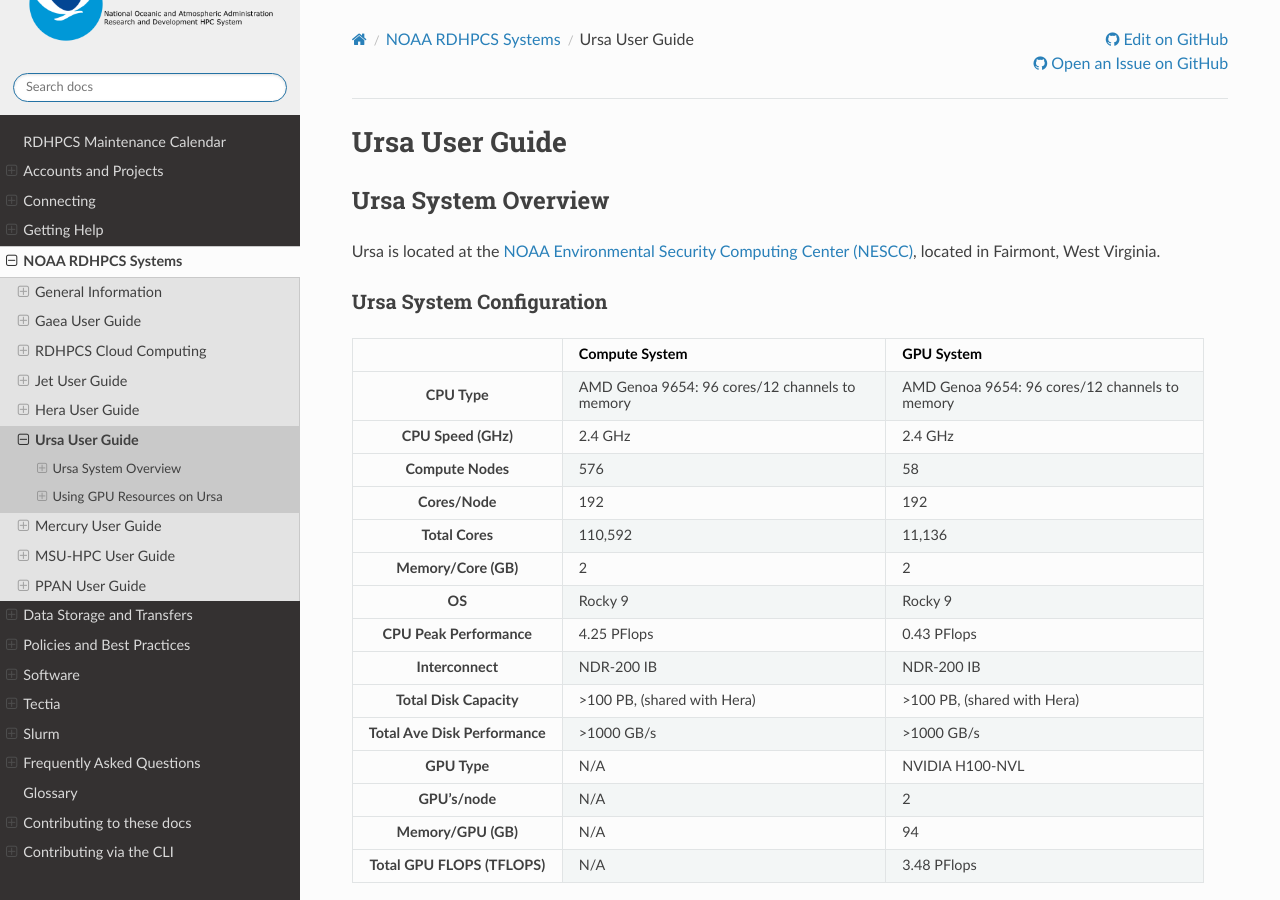
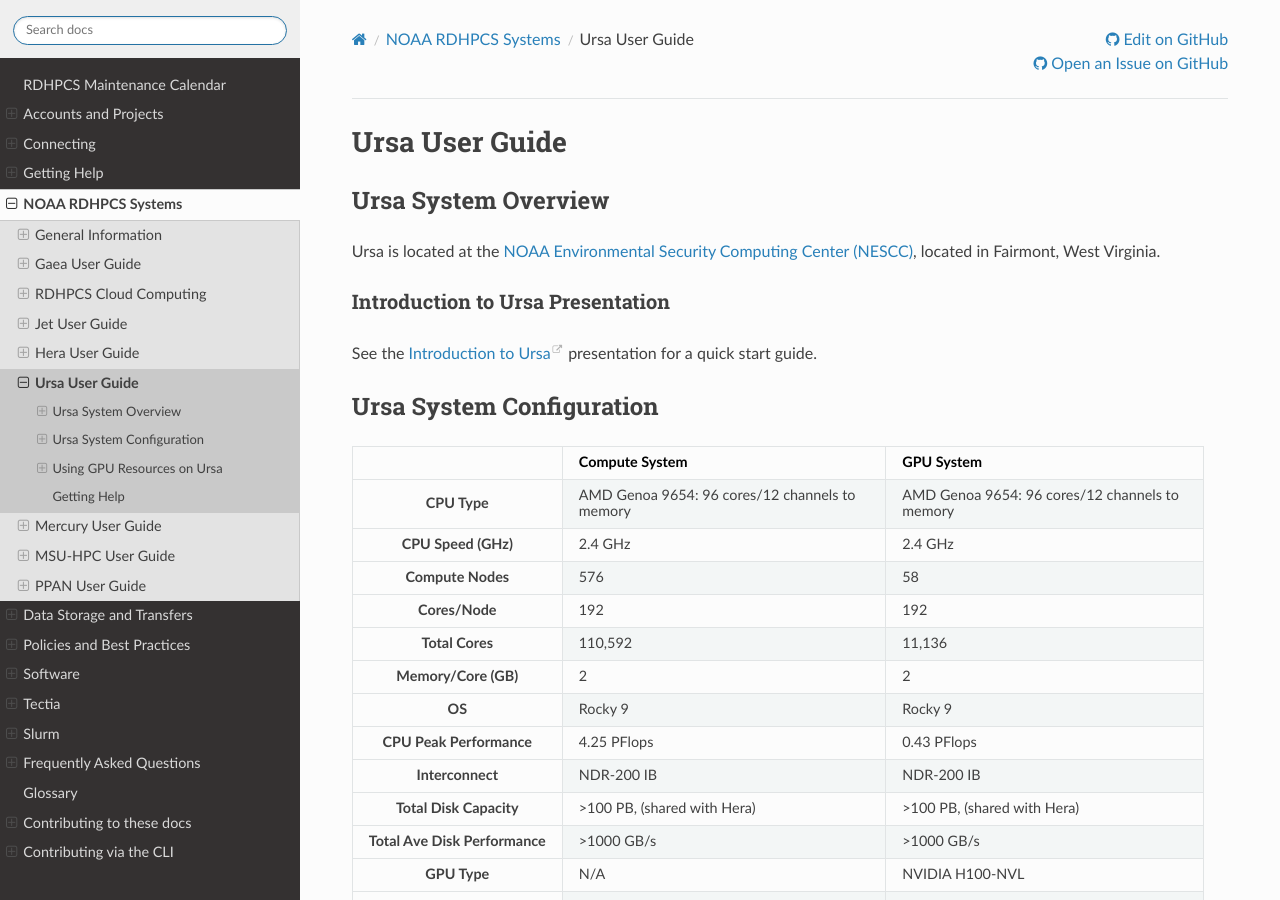
Before and after one commit to NOAA-RDHPCS/noaa-rdhpcs.github.io, a Sphinx documentation site: the page built from source/systems/ursa_user_guide.rst, in a window 1280 px wide and 900 px high. Built offline with Sphinx 7.4.7 and the Read the Docs theme 3.1.0, drawn with Linux system fonts in a browser that asks for light colours; pages that are not in the unit, such as notebooks, are missing from menus.

Commit message:
Update ursa_user_guide.rst

```diff
--- a/source/systems/ursa_user_guide.rst
+++ b/source/systems/ursa_user_guide.rst
@@ -11,8 +11,13 @@ Ursa is located at the :ref:`NOAA Environmental Security Computing
 Center (NESCC) <locations-of-rdhpcs>`, located in Fairmont, West
 Virginia.
 
+Introduction to Ursa Presentation
+---------------------------------
+See the `Introduction to Ursa <https://docs.google.com/presentation/d/1Miz_d5-atesgbfQhVk7LAWFNiveWwyDQFz3XZ4dfXLg/edit?pli=1&slide=id.p#slide=id.p>`_ presentation for a quick start guide.
+
+
 Ursa System Configuration
--------------------------
+=========================
 
 .. list-table::
    :header-rows: 1
@@ -217,6 +222,6 @@ whenever possible.  For information on how to use ``scrontab``
 please see :ref:`scrontab <rdhpcs_scrontab>`.
 
 Getting Help
-------------
+=============
 
 For any Ursa or Rhea issue, open a :ref:`help request <getting_help>`.
```
